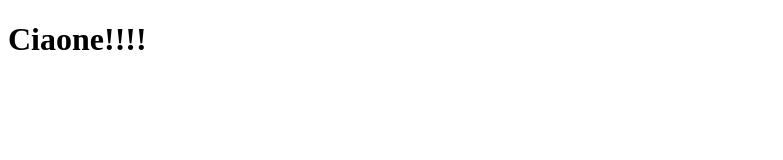
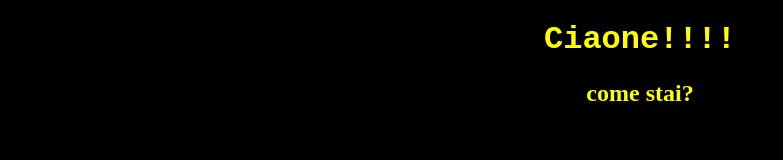
Before and after one commit to bettinellifrancesco/pipeline-sito, a plain HTML site: page index.html in a window 1280 px wide. Shown: the whole page, without its empty margins (0-783 px from the left). Drawn offline with Linux system fonts and the light colour scheme.

Commit message:
stile+html

```diff
--- a/index.html
+++ b/index.html
@@ -4,8 +4,10 @@
     <meta charset="UTF-8">
     <meta name="viewport" content="width=device-width, initial-scale=1.0">
     <title>Document</title>
+    <link rel="stylesheet" href="stile.css">
 </head>
-<body>
-    <h1>Ciaone!!!!</h1>
+<body id="body">
+    <h1 id="h1">Ciaone!!!!</h1>
+    <h2 id="h2">come stai?</h2>
 </body>
 </html>
--- /dev/null
+++ b/stile.css
@@ -0,0 +1,12 @@
+#h1{
+    color: yellow;
+    text-align: center;
+    font-family: 'Courier New', Courier, monospace;
+}
+#body{
+    background-color: rgb(0, 0, 0);
+}
+#h2{
+    color: yellow;
+    text-align: center;
+}
```
